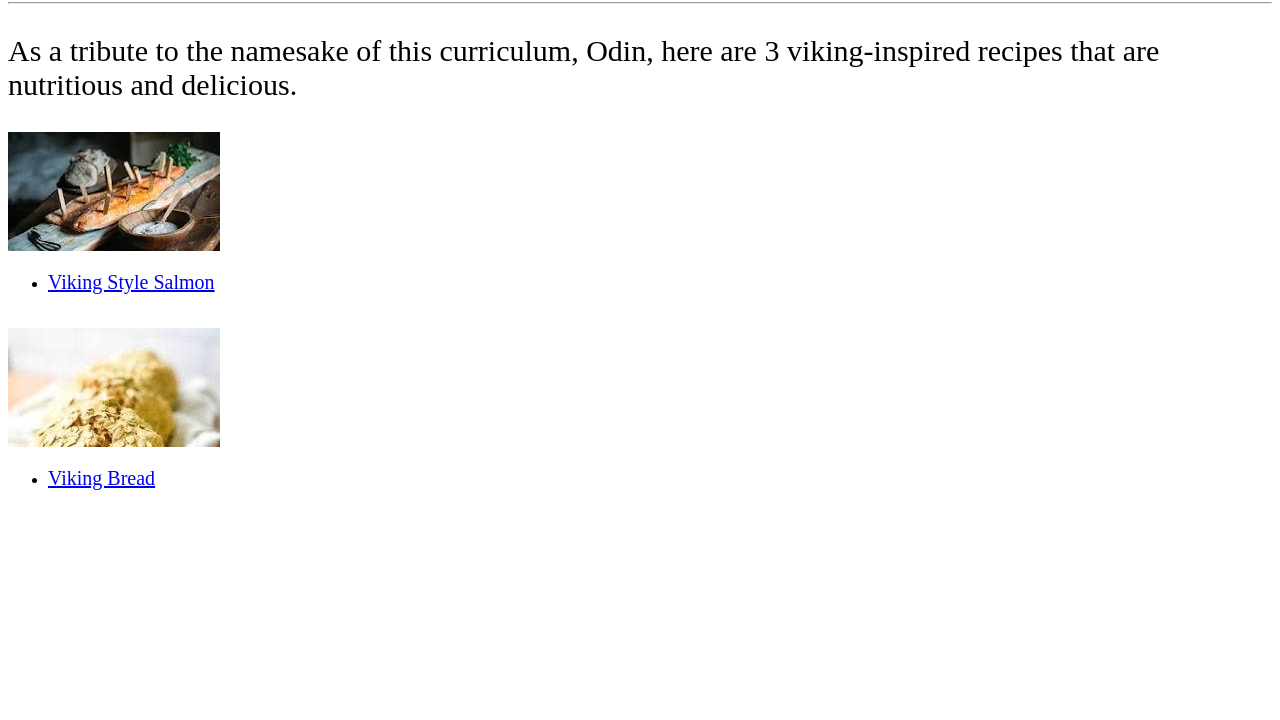
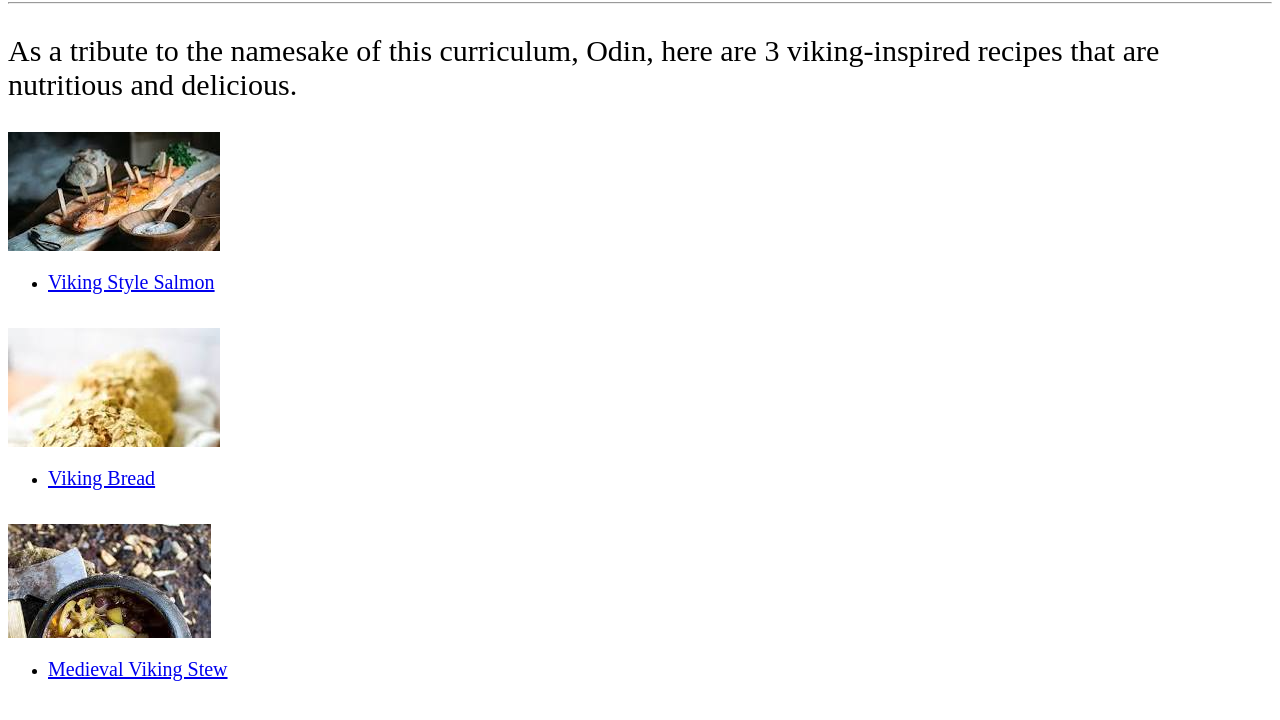
Before and after one commit to bmcginnis007/odin-recipes, a plain HTML site: page index.html in a window 1280 px wide. Shown: the part 78-798 px from the top of the page. Drawn offline with Linux system fonts and the light colour scheme.

Commit message:
added a link to viking stew recipe page

```diff
--- a/index.html
+++ b/index.html
@@ -17,6 +17,11 @@
     <ul>
     <li><a href="./recipes/viking-bread.html" style="font-size: 20px;">Viking Bread</a></li>
     </ul>
+    <br>
+    <img src="./stew.jpeg" alt ="Cauldron full of delicious stew">
+    <ul>
+        <li><a href="./recipes/viking-stew.html" style="font-size: 20px;">Medieval Viking Stew</a></li>
+    </ul>
 
 </body>
 </html>
```
